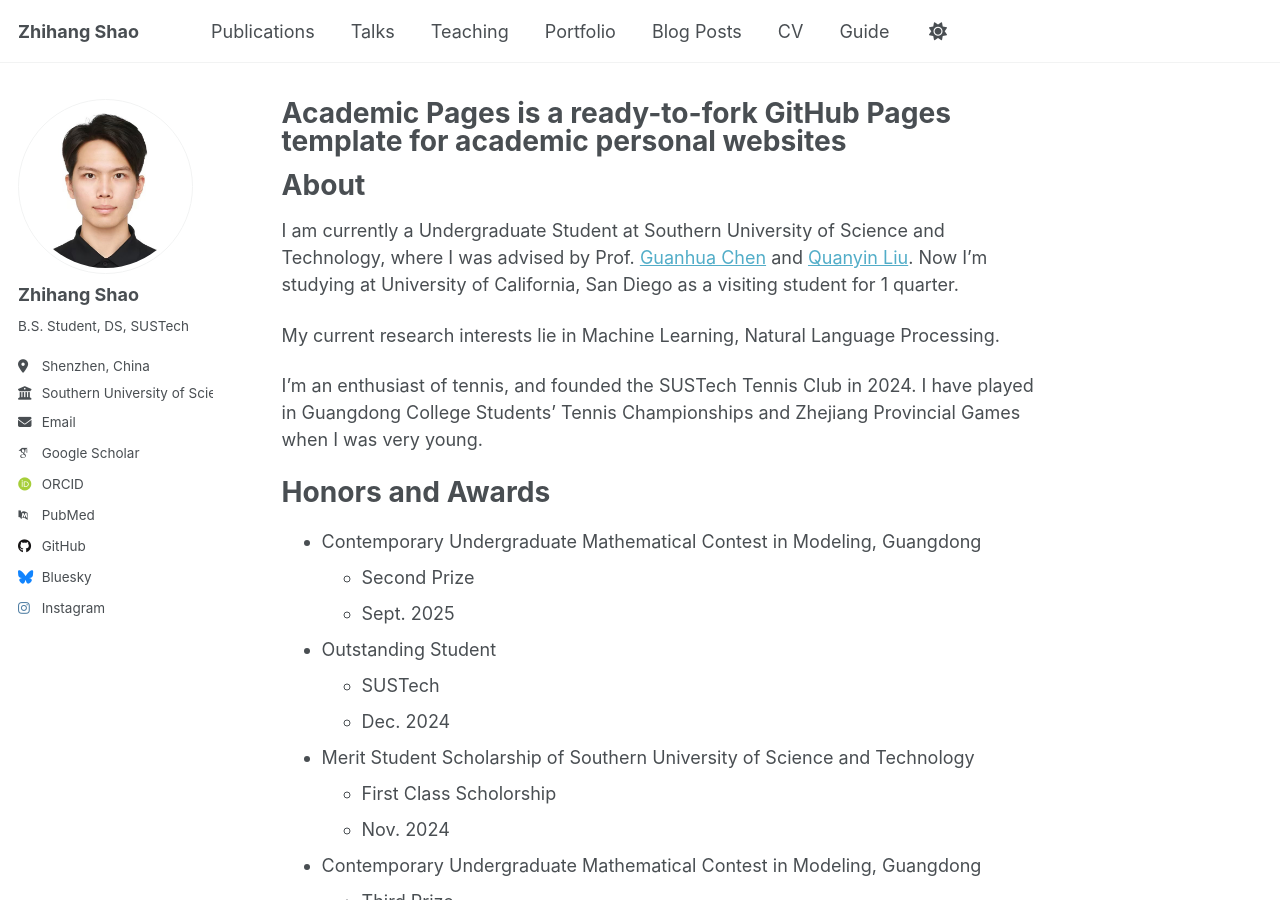
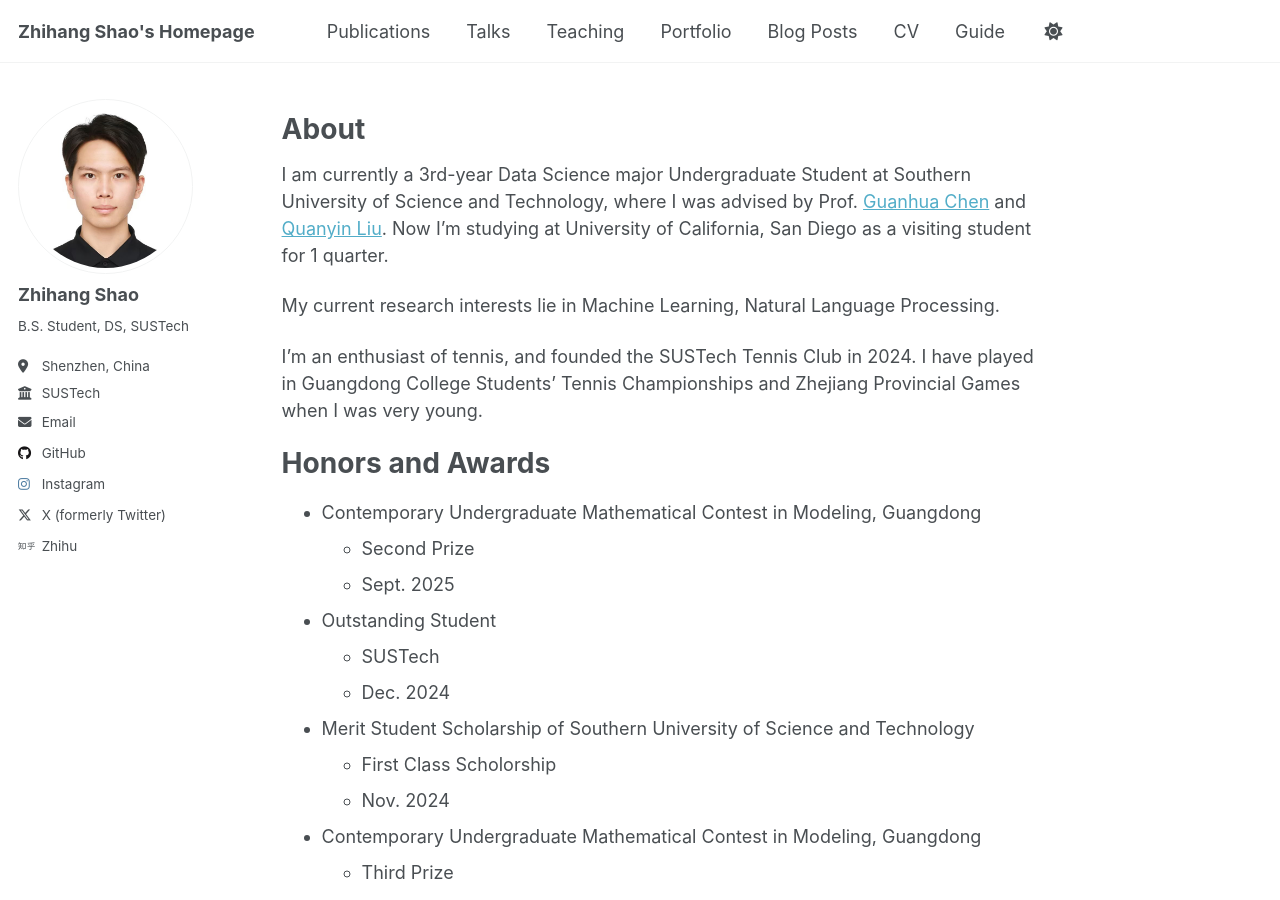
Before and after one commit to zhihang344/zhihang344.github.io, a Jekyll site: the page built from _pages/about.md, in a window 1280 px wide and 900 px high. Built offline with Jekyll 4.4.1, drawn with Linux system fonts in a browser that asks for light colours; some web fonts are replaced.

Commit message:
second edit on layout

```diff
--- a/_config.yml
+++ b/_config.yml
@@ -9,10 +9,10 @@
 # Basic Site Settings
 locale                   : "en-US"
 site_theme               : "default"
-title                    : "Zhihang Shao"
+title                    : "Zhihang Shao's Homepage"
 title_separator          : "-"
 name                     : &name "Zhihang Shao"
-description              : &description "B.S. Student, DS, SUSTech"
+description              : &description "B.S. Student, Data Science, SUSTech"
 url                      : https://zhihang344.github.io # the base hostname & protocol for your site e.g. "https://[your GitHub username].github.io" or if you already have some other page hosted on Github then use "https://[your GitHub username].github.io/[Your Repo Name]"
 baseurl                  : "" # the subpath of your site, e.g. "/blog"
 repository               : "zhihang344/zhihang344.github.io"
@@ -27,18 +27,18 @@ author:
   pronouns         : # example: "she/her"
   bio              : "B.S. Student, DS, SUSTech"
   location         : "Shenzhen, China"
-  employer         : "Southern University of Science and Technology"
+  employer         : "SUSTech"
   uri              : # URL
   email            : "shaozh2023@mail.sustech.edu.cn"
 
   # Academic websites
   academia         : # URL
   arxiv            : # URL - Update with the correct link to your profile
-  googlescholar    : "https://scholar.google.com/citations?user=PS_CX0AAAAAJ"
+  googlescholar    : # URL
   impactstory      : # URL
-  orcid            : "http://orcid.org/yourorcidurl"
+  orcid            : # URL
   semantic         : # URL
-  pubmed           : "https://www.ncbi.nlm.nih.gov/pubmed/?term=john+snow"
+  pubmed           : # URL
   researchgate     : # URL
   scopus           : # URL
 
@@ -51,7 +51,7 @@ author:
   stackoverflow    : # User number or user number and name (i.e., use "1" or "1/jeff-atwood")
 
   # Social media
-  bluesky          : "bsky.app" # Replace this with you Bluesky username
+  bluesky          : # Replace this with you Bluesky username
   facebook         : # Username
   flickr           : # Username
   foursquare       : # Username
@@ -68,13 +68,13 @@ author:
   steam            : # Username
   telegram         : # URL
   tumblr           : # Username
-  twitter          : # Username for X / Twitter
+  twitter          : "zhihangShao"
   vine             : # Username
   weibo            : # Username
   wikipedia        : # Username
   xing             : # Username
   youtube          : # Username
-  zhihu            : # Username
+  zhihu            : "avengers-50-54"
 
 # Publication Category - The following the list of publication categories and their headings
 publication_category:
--- a/_pages/about.md
+++ b/_pages/about.md
@@ -1,6 +1,6 @@
 ---
 permalink: /
-title: "Academic Pages is a ready-to-fork GitHub Pages template for academic personal websites"
+title: ""
 author_profile: true
 redirect_from:
   - /about/
@@ -10,7 +10,7 @@ redirect_from:
 About
 ==============
 
-I am currently a Undergraduate Student at Southern University of Science and Technology, where I was advised by Prof. [Guanhua Chen](https://ghchen.me/) and [Quanyin Liu](https://faculty.sustech.edu.cn/?tagid=liuqy&iscss=1&snapid=1&orderby=date&go=2&lang=en). Now I'm studying at University of California, San Diego as a visiting student for 1 quarter.
+I am currently a 3rd-year Data Science major Undergraduate Student at Southern University of Science and Technology, where I was advised by Prof. [Guanhua Chen](https://ghchen.me/) and [Quanyin Liu](https://faculty.sustech.edu.cn/?tagid=liuqy&iscss=1&snapid=1&orderby=date&go=2&lang=en). Now I'm studying at University of California, San Diego as a visiting student for 1 quarter.
 
 My current research interests lie in Machine Learning, Natural Language Processing.
 
```
Also changed, not shown: _pages/cv.md (+2 -2 lines).
